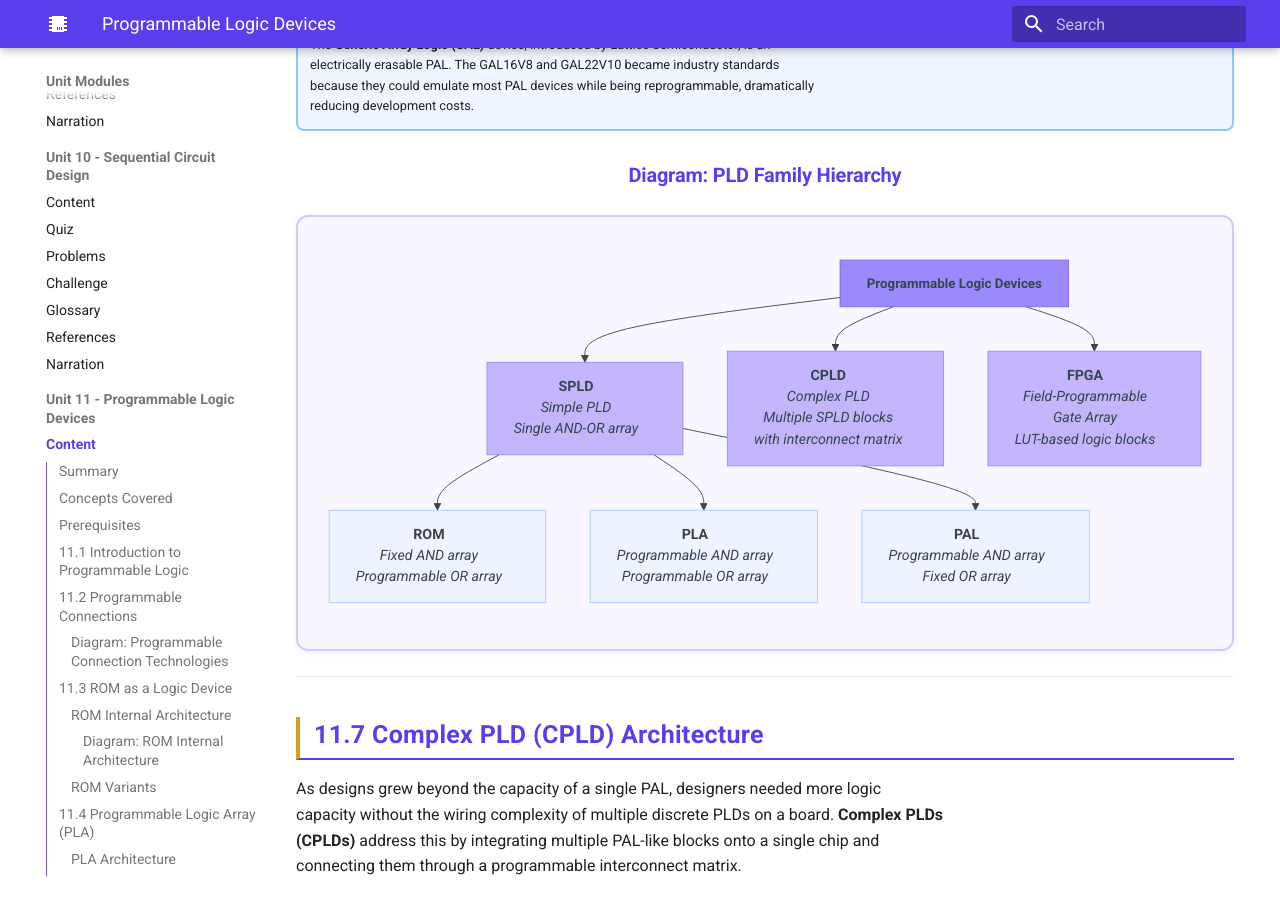
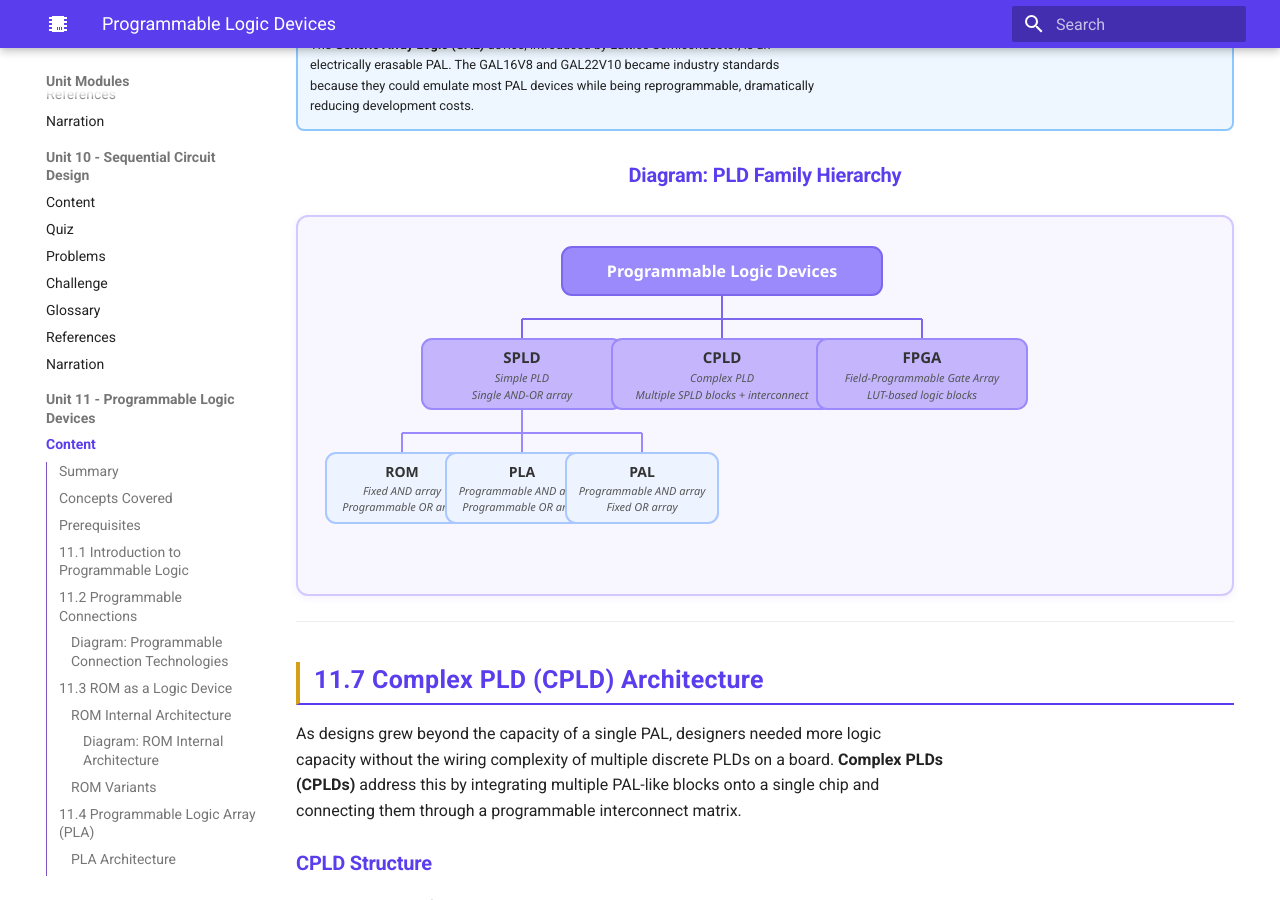
Before and after one commit to Nati-123/intelligent-textbook-ee2301, an MkDocs documentation site: the page built from docs/unit11-programmable-logic/index.md, in a window 1280 px wide and 900 px high, scrolled down 12739 px. Built offline with MkDocs 1.6.1 and Material for MkDocs 9.7.7, drawn with Linux system fonts in a browser that asks for light colours; nearby versions of some CDN libraries; part of the change alters nothing that is shown.

Commit message:
Redesign 11.6 PLD Family Hierarchy as symmetric SVG tree diagram
Co-Authored-By: Claude Opus 4.6 <noreply@anthropic.com>

````diff
--- a/docs/unit11-programmable-logic/index.md
+++ b/docs/unit11-programmable-logic/index.md
@@ -314,26 +314,67 @@ Choosing among SPLDs depends on the application:
 
 <div style="background: #F8F6FF; border: 2px solid #D4C8FF; border-radius: 12px; padding: 20px 24px; margin: 1.2rem 0; box-shadow: 0 2px 8px rgba(90,61,237,0.07);">
 
-```mermaid
-graph TD
-    PL["<b>Programmable Logic Devices</b>"]
+<svg viewBox="0 0 800 330" xmlns="http://www.w3.org/2000/svg" font-family="Segoe UI, Arial, sans-serif" style="max-width:800px; width:100%;">
 
-    PL --> SPLD["<b>SPLD</b><br/><i>Simple PLD</i><br/><i>Single AND-OR array</i>"]
-    PL --> CPLD["<b>CPLD</b><br/><i>Complex PLD</i><br/><i>Multiple SPLD blocks</i><br/><i>with interconnect matrix</i>"]
-    PL --> FPGA["<b>FPGA</b><br/><i>Field-Programmable</i><br/><i>Gate Array</i><br/><i>LUT-based logic blocks</i>"]
+  <!-- Root node: centered at x=400 -->
+  <rect x="240" y="10" width="320" height="48" rx="10" fill="#9B8AFB" stroke="#7B68EE" stroke-width="2"/>
+  <text x="400" y="40" text-anchor="middle" fill="#fff" font-size="16" font-weight="700">Programmable Logic Devices</text>
 
-    SPLD --> ROM["<b>ROM</b><br/><i>Fixed AND array</i><br/><i>Programmable OR array</i>"]
-    SPLD --> PLA["<b>PLA</b><br/><i>Programmable AND array</i><br/><i>Programmable OR array</i>"]
-    SPLD --> PAL["<b>PAL</b><br/><i>Programmable AND array</i><br/><i>Fixed OR array</i>"]
+  <!-- Vertical line from root to horizontal bar -->
+  <line x1="400" y1="58" x2="400" y2="82" stroke="#7B68EE" stroke-width="2"/>
+  <!-- Horizontal bar: SPLD(200) — CPLD(400) — FPGA(600) -->
+  <line x1="200" y1="82" x2="600" y2="82" stroke="#7B68EE" stroke-width="2"/>
+  <!-- Drop lines to level-2 nodes -->
+  <line x1="200" y1="82" x2="200" y2="102" stroke="#7B68EE" stroke-width="2"/>
+  <line x1="400" y1="82" x2="400" y2="102" stroke="#7B68EE" stroke-width="2"/>
+  <line x1="600" y1="82" x2="600" y2="102" stroke="#7B68EE" stroke-width="2"/>
 
-    style PL fill:#9B8AFB,stroke:#7B68EE,color:#fff,font-size:15px
-    style SPLD fill:#C4B5FD,stroke:#9B8AFB,color:#333
-    style CPLD fill:#C4B5FD,stroke:#9B8AFB,color:#333
-    style FPGA fill:#C4B5FD,stroke:#9B8AFB,color:#333
-    style ROM fill:#EEF4FF,stroke:#A8C8FF,color:#333
-    style PLA fill:#EEF4FF,stroke:#A8C8FF,color:#333
-    style PAL fill:#EEF4FF,stroke:#A8C8FF,color:#333
-```
+  <!-- SPLD node: center=200 -->
+  <rect x="100" y="102" width="200" height="70" rx="10" fill="#C4B5FD" stroke="#9B8AFB" stroke-width="2"/>
+  <text x="200" y="126" text-anchor="middle" fill="#333" font-size="15" font-weight="700">SPLD</text>
+  <text x="200" y="145" text-anchor="middle" fill="#555" font-size="11" font-style="italic">Simple PLD</text>
+  <text x="200" y="162" text-anchor="middle" fill="#555" font-size="11" font-style="italic">Single AND-OR array</text>
+
+  <!-- CPLD node: center=400 -->
+  <rect x="290" y="102" width="220" height="70" rx="10" fill="#C4B5FD" stroke="#9B8AFB" stroke-width="2"/>
+  <text x="400" y="126" text-anchor="middle" fill="#333" font-size="15" font-weight="700">CPLD</text>
+  <text x="400" y="145" text-anchor="middle" fill="#555" font-size="11" font-style="italic">Complex PLD</text>
+  <text x="400" y="162" text-anchor="middle" fill="#555" font-size="11" font-style="italic">Multiple SPLD blocks + interconnect</text>
+
+  <!-- FPGA node: center=600 -->
+  <rect x="495" y="102" width="210" height="70" rx="10" fill="#C4B5FD" stroke="#9B8AFB" stroke-width="2"/>
+  <text x="600" y="126" text-anchor="middle" fill="#333" font-size="15" font-weight="700">FPGA</text>
+  <text x="600" y="145" text-anchor="middle" fill="#555" font-size="11" font-style="italic">Field-Programmable Gate Array</text>
+  <text x="600" y="162" text-anchor="middle" fill="#555" font-size="11" font-style="italic">LUT-based logic blocks</text>
+
+  <!-- Vertical line from SPLD to level-3 bar -->
+  <line x1="200" y1="172" x2="200" y2="196" stroke="#9B8AFB" stroke-width="2"/>
+  <!-- Horizontal bar: ROM(80) — PLA(200) — PAL(320) -->
+  <line x1="80" y1="196" x2="320" y2="196" stroke="#9B8AFB" stroke-width="2"/>
+  <!-- Drop lines to level-3 nodes -->
+  <line x1="80" y1="196" x2="80" y2="216" stroke="#9B8AFB" stroke-width="2"/>
+  <line x1="200" y1="196" x2="200" y2="216" stroke="#9B8AFB" stroke-width="2"/>
+  <line x1="320" y1="196" x2="320" y2="216" stroke="#9B8AFB" stroke-width="2"/>
+
+  <!-- ROM node: center=80 -->
+  <rect x="4" y="216" width="152" height="70" rx="10" fill="#EEF4FF" stroke="#A8C8FF" stroke-width="2"/>
+  <text x="80" y="240" text-anchor="middle" fill="#333" font-size="14" font-weight="700">ROM</text>
+  <text x="80" y="258" text-anchor="middle" fill="#555" font-size="11" font-style="italic">Fixed AND array</text>
+  <text x="80" y="274" text-anchor="middle" fill="#555" font-size="11" font-style="italic">Programmable OR array</text>
+
+  <!-- PLA node: center=200 -->
+  <rect x="124" y="216" width="152" height="70" rx="10" fill="#EEF4FF" stroke="#A8C8FF" stroke-width="2"/>
+  <text x="200" y="240" text-anchor="middle" fill="#333" font-size="14" font-weight="700">PLA</text>
+  <text x="200" y="258" text-anchor="middle" fill="#555" font-size="11" font-style="italic">Programmable AND array</text>
+  <text x="200" y="274" text-anchor="middle" fill="#555" font-size="11" font-style="italic">Programmable OR array</text>
+
+  <!-- PAL node: center=320 -->
+  <rect x="244" y="216" width="152" height="70" rx="10" fill="#EEF4FF" stroke="#A8C8FF" stroke-width="2"/>
+  <text x="320" y="240" text-anchor="middle" fill="#333" font-size="14" font-weight="700">PAL</text>
+  <text x="320" y="258" text-anchor="middle" fill="#555" font-size="11" font-style="italic">Programmable AND array</text>
+  <text x="320" y="274" text-anchor="middle" fill="#555" font-size="11" font-style="italic">Fixed OR array</text>
+
+</svg>
 
 </div>
 
````
